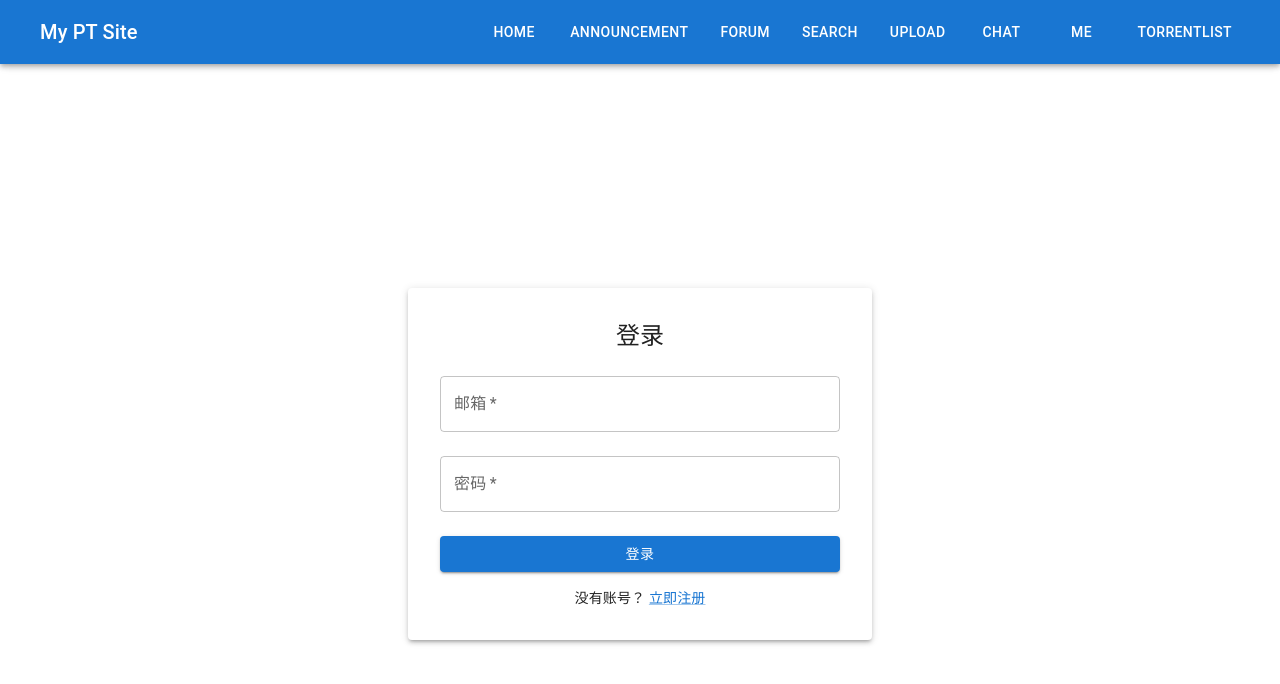
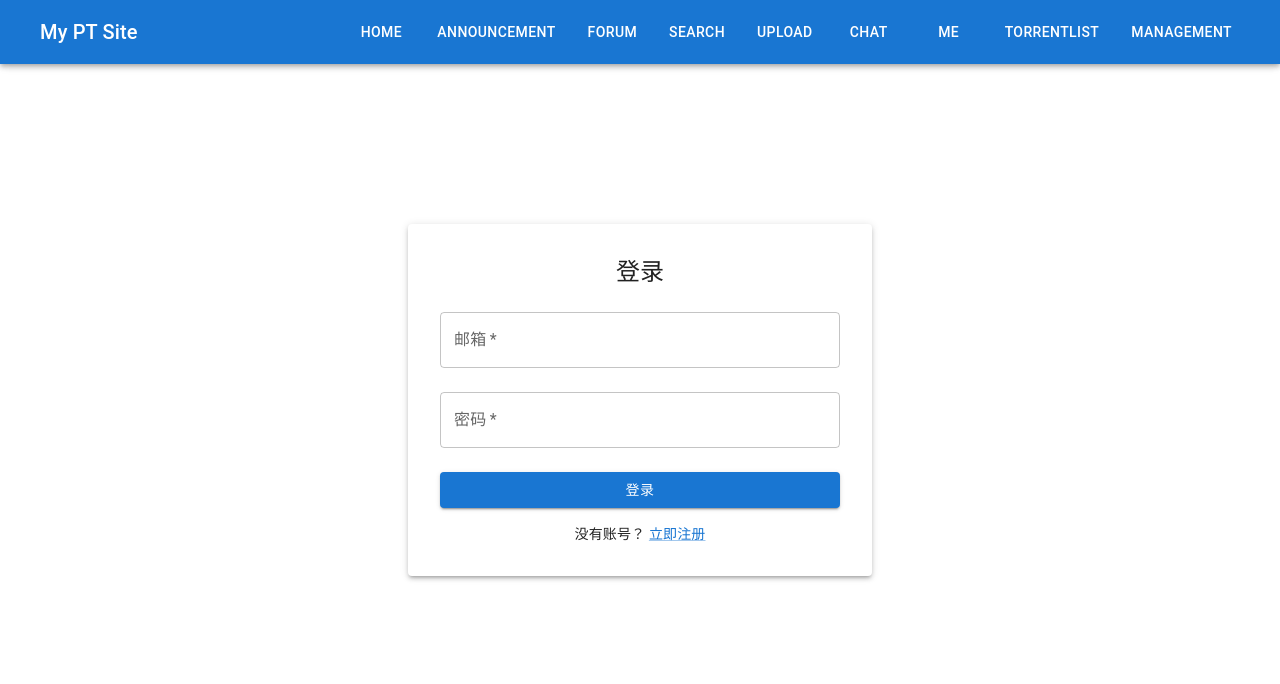
Before and after one commit to zzzyx28/PT_react, a React (Vite) app: page / in a window 1280 px wide. Shown: the top 684 px of the page. Built offline with nearby package versions, Linux system fonts and the light colour scheme.

Commit message:
Update Navbar.jsx
添加management，并修改了一点顶部导航栏

```diff
--- a/src/components/Navbar.jsx
+++ b/src/components/Navbar.jsx
@@ -1,20 +1,25 @@
-import { AppBar, Toolbar, Typography, Button, Box } from '@mui/material'
-import { Link } from 'react-router-dom'
+import { AppBar, Toolbar, Typography, Button, Box } from '@mui/material';
+import { Link } from 'react-router-dom';
 
-export default function Navbar() {
+export default function Navbar({ showBackButton = false }) {
   return (
-    <Box sx={{ flexGrow: 1 }}>
-      <AppBar position="fixed"> {/* fixed to top */}
-        <Toolbar
-          sx={{
+    <AppBar position="fixed" sx={{ height: 64 }}>
+      <Toolbar sx={{
         display: 'flex',
         justifyContent: 'space-between',
-          }}
-        >
+        height: '100%',
+        overflow: 'hidden', // 防止内容溢出
+      }}>
         <Typography variant="h6" sx={{ ml: 2 }}>
           My PT Site
         </Typography>
-          <Box sx={{ display: 'flex', gap: 2, mr: 2 }}>
+        <Box sx={{
+          display: 'flex',
+          gap: 2,
+          mr: 2,
+          overflowX: 'auto', // 允许横向滚动
+          whiteSpace: 'nowrap', // 防止换行
+        }}>
           <Button color="inherit" component={Link} to="/home">
             Home
           </Button>
@@ -39,11 +44,12 @@ export default function Navbar() {
           <Button color="inherit" component={Link} to="/torrents">
             TorrentList
           </Button>
+          <Button color="inherit" component={Link} to="/management">
+            Management
+          </Button>
+
         </Box>
       </Toolbar>
     </AppBar>
-      {/* Add top margin to push content below navbar */}
-      <Toolbar /> {/* acts as a spacer equal to AppBar height */}
-    </Box>
-  )
+  );
 }
```
Lines whose indentation alone changed are shown as unchanged.
